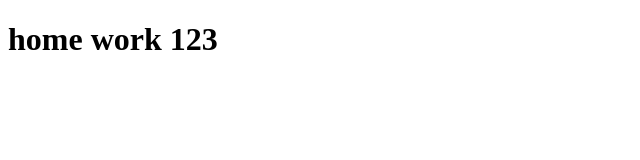
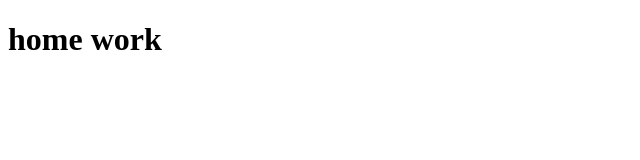
Before and after one commit to sayVIT/qatest-vitaliy-kashpurenko, a plain HTML site: page index.html in a window 1280 px wide. Shown: the full height of the page, 0-640 px from the left. Drawn offline with Linux system fonts and the light colour scheme.

Commit message:
delet 123

```diff
--- a/index.html
+++ b/index.html
@@ -7,6 +7,6 @@
     <title>home work</title>
 </head>
 <body>
-    <h1>home work 123</h1>
+    <h1>home work</h1>
 </body>
 </html>
```
